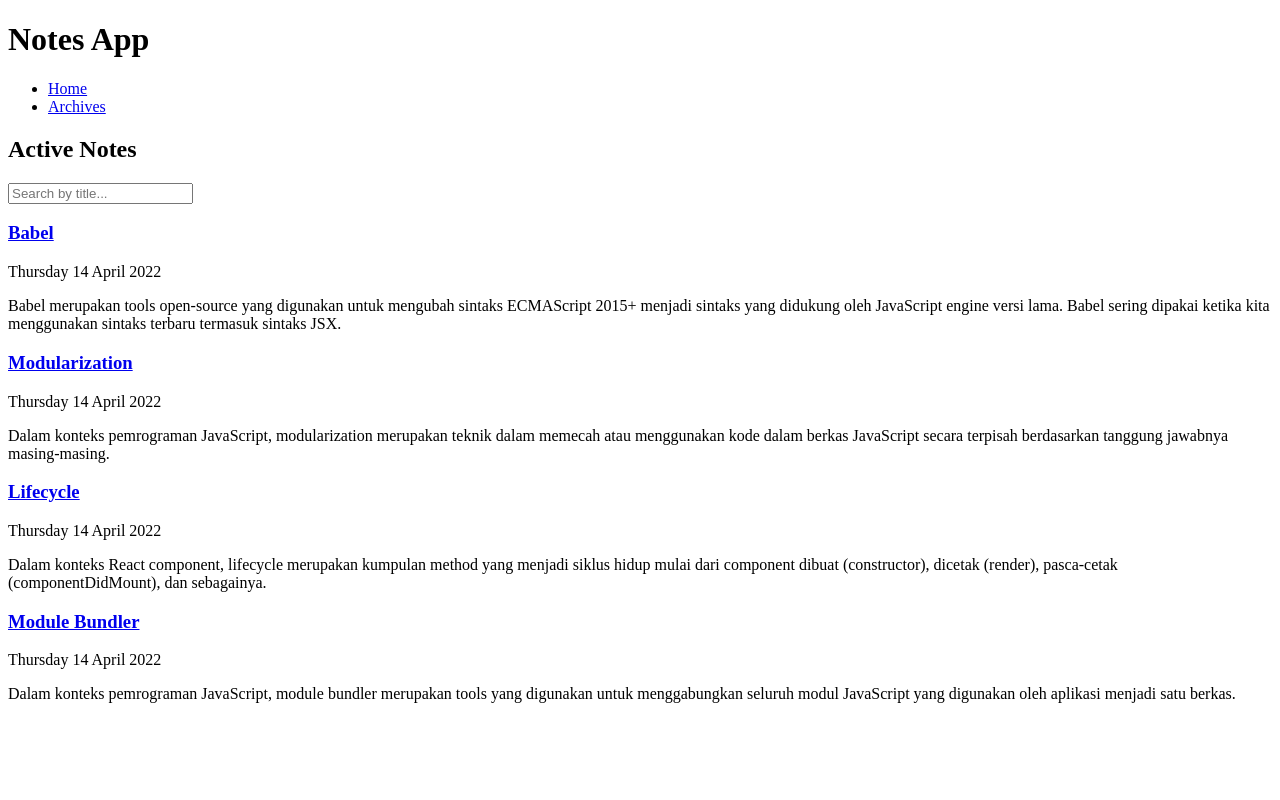
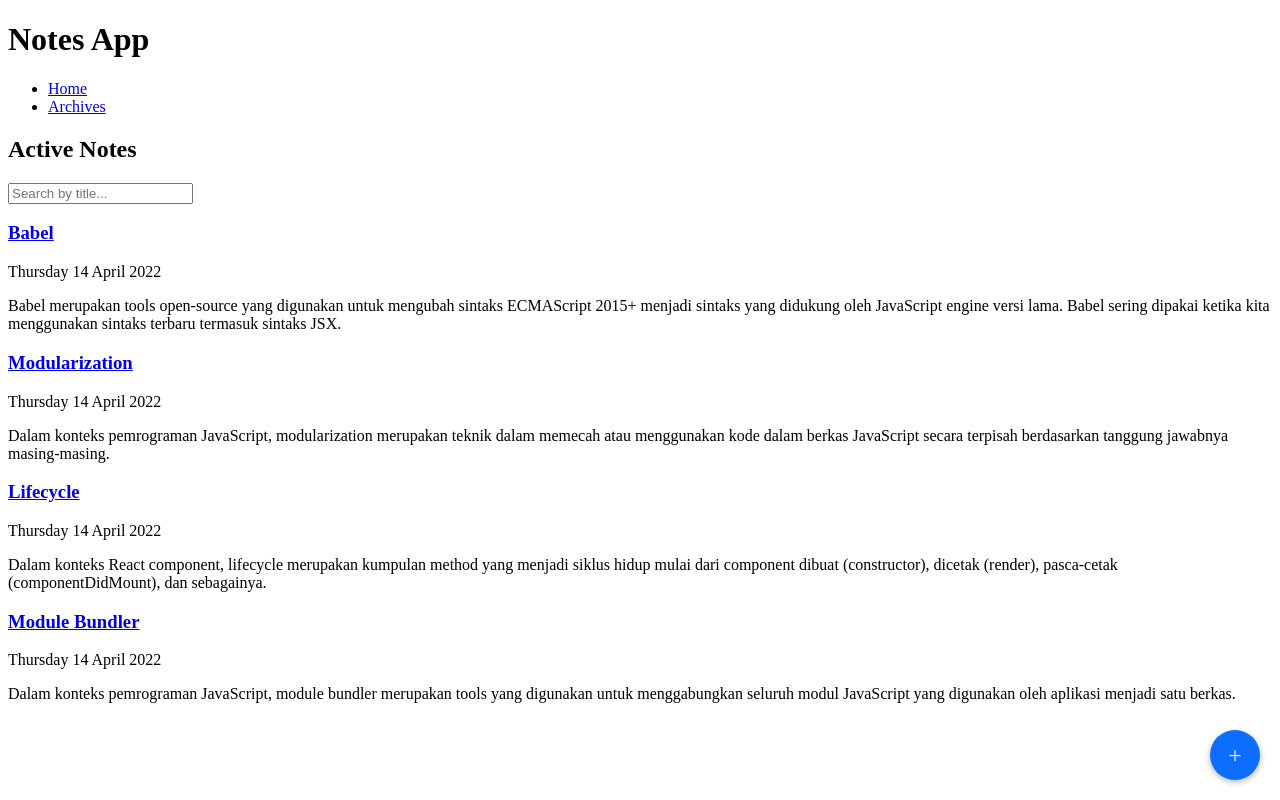
Before and after one commit to carloabimanyu/notes-app-spa, a React (Vite) app: page / in a window 1280 px wide. Built offline with nearby package versions, Linux system fonts and the light colour scheme.

Commit message:
feat: add floating AddNoteButton on HomePage linking to /notes/new

```diff
--- /dev/null
+++ b/src/components/AddNoteButton.jsx
@@ -0,0 +1,29 @@
+import { Link } from "react-router-dom";
+
+function AddNoteButton() {
+    return (
+        <Link
+            to="/notes/new"
+            style={{
+                position: "fixed",
+                bottom: "20px",
+                right: "20px",
+                backgroundColor: "#0d6efd",
+                color: "#fff",
+                borderRadius: "50%",
+                width: "50px",
+                height: "50px",
+                display: "flex",
+                justifyContent: "center",
+                alignItems: "center",
+                fontSize: "24px",
+                textDecoration: "none",
+                boxShadow: "0 2px 6px rgba(0,0,0,0.3)",
+            }}
+        >
+            +
+        </Link>
+    );
+}
+
+export default AddNoteButton;
--- a/src/pages/base/NotesPage.jsx
+++ b/src/pages/base/NotesPage.jsx
@@ -2,6 +2,7 @@ import React from "react";
 import NoteList from "../../components/NoteList";
 import SearchBar from "../../components/SearchBar";
 import { filterNotesByTitle } from "../../utils/filter";
+import AddNoteButton from "../../components/AddNoteButton";
 
 class NotesPage extends React.Component {
     constructor(props) {
@@ -40,6 +41,7 @@ class NotesPage extends React.Component {
                     onKeywordChange={this.onKeywordChangeHandler}
                 />
                 <NoteList notes={filteredNotes} />
+                <AddNoteButton />
             </section>
         );
     }
```
